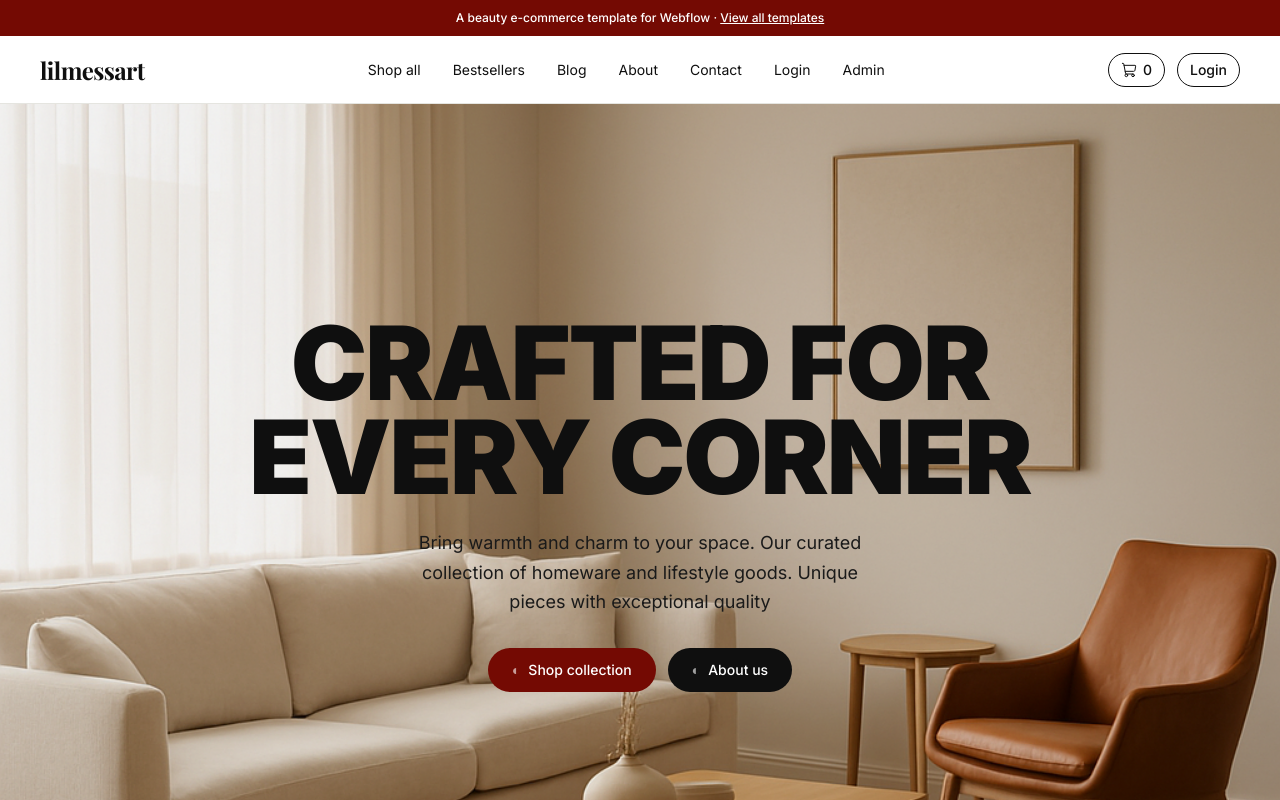
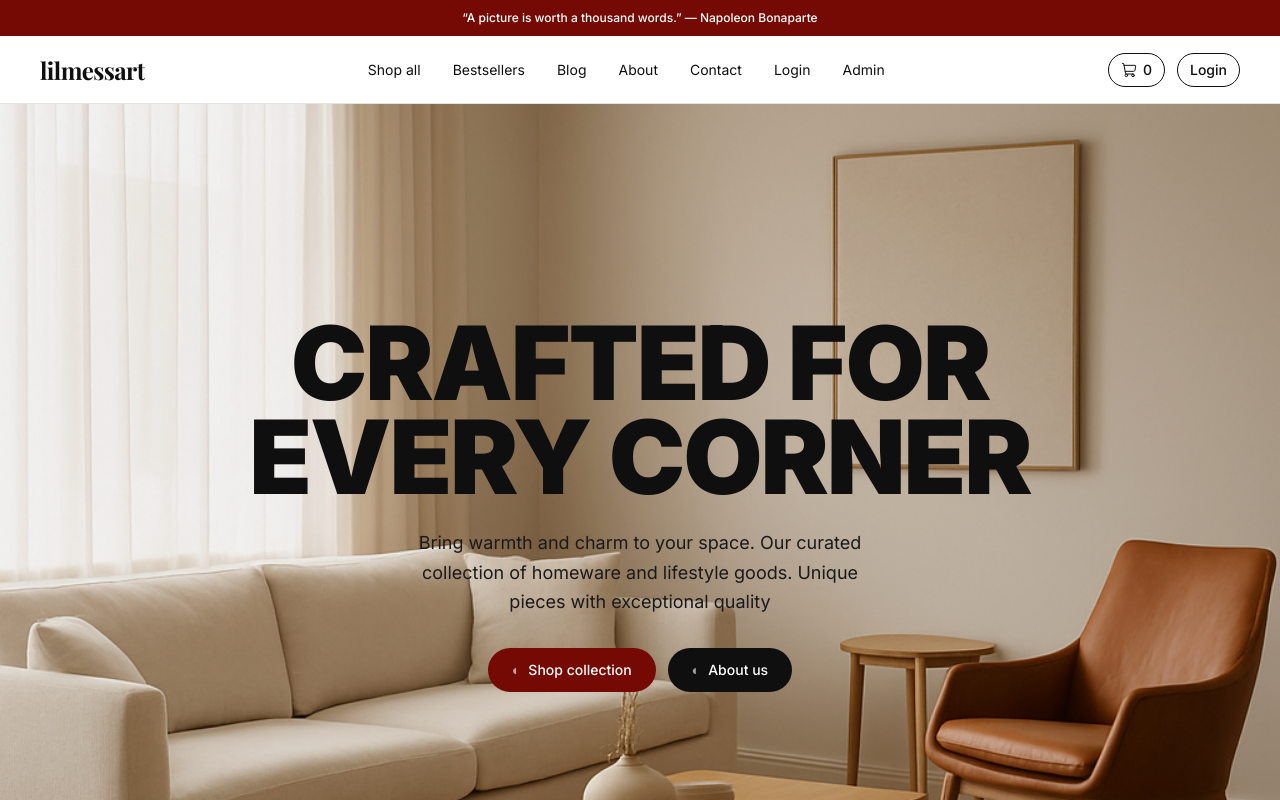
Before and after one commit to HillyAttic/lilmessart, a Next.js app: page / in a window 1280 px wide. Shown: the top 800 px of the page. Built offline with nearby package versions, Linux system fonts and the light colour scheme; a web font is replaced by a local one.

Commit message:
feat: update announcement banner text and remove template link

```diff
--- a/components/announcement-banner.tsx
+++ b/components/announcement-banner.tsx
@@ -1,12 +1,7 @@
-import Link from 'next/link'
-
 export default function AnnouncementBanner() {
   return (
     <div className="bg-[#740A03] text-white text-xs font-medium text-center py-2.5 px-4">
-      A beauty e-commerce template for Webflow ·{' '}
-      <Link href="#" className="underline hover:no-underline">
-        View all templates
-      </Link>
+      &ldquo;A picture is worth a thousand words.&rdquo; &mdash; Napoleon Bonaparte
     </div>
   )
 }
```
